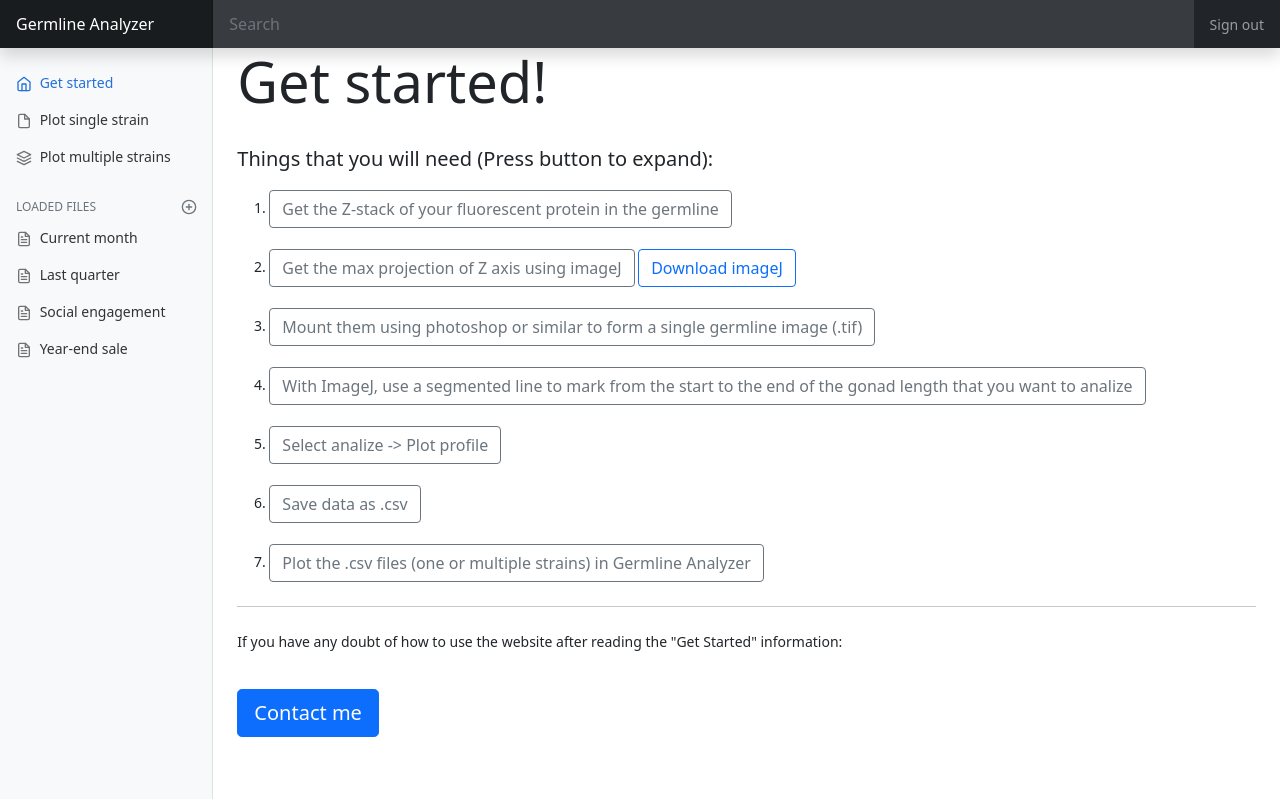
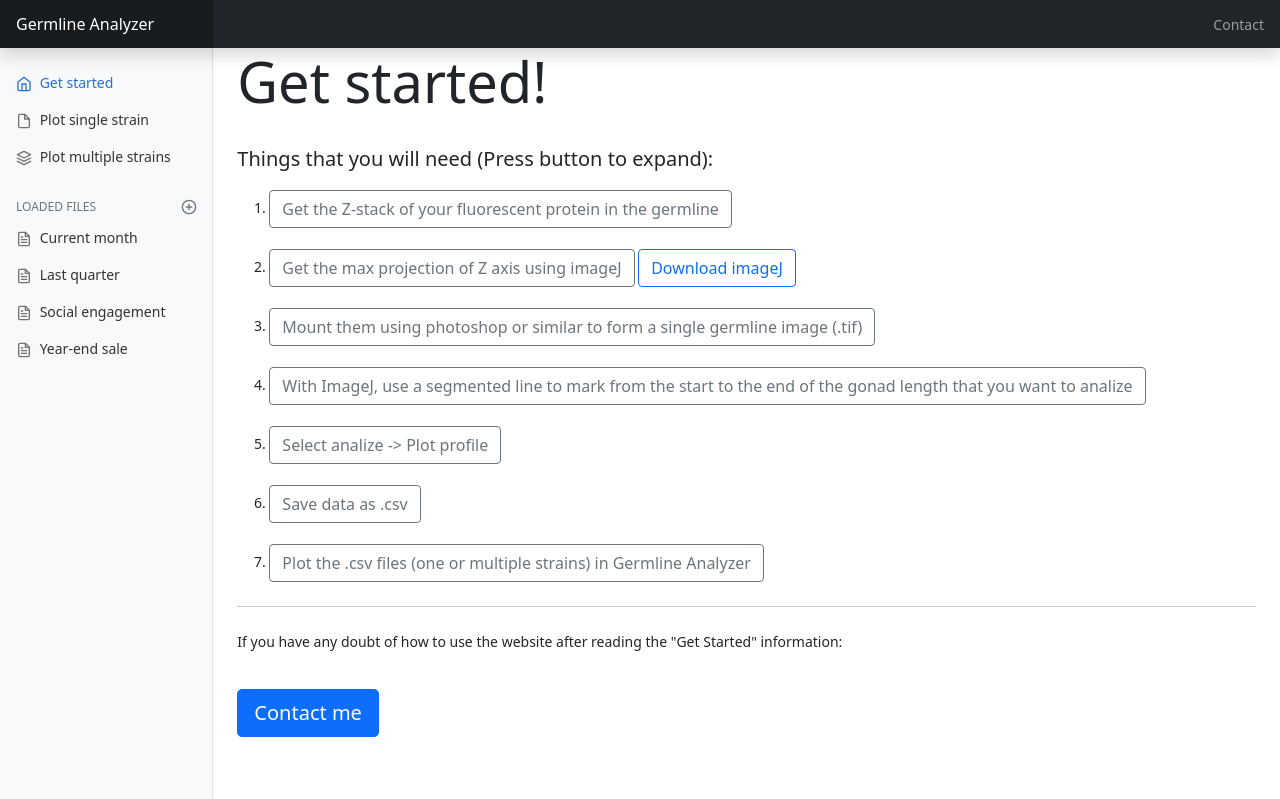
Before and after one commit to dpuertamartos/Germline-Analyzer, a Flask app: page / in a window 1280 px wide. Shown: the top 799 px of the page. Run offline with Flask 2, Linux system fonts and the light colour scheme; some libraries are stand-ins or nearby versions.

Commit message:
Updated navbar

```diff
--- a/templates/index.html
+++ b/templates/index.html
@@ -44,10 +44,10 @@
   <button class="navbar-toggler position-absolute d-md-none collapsed" type="button" data-bs-toggle="collapse" data-bs-target="#sidebarMenu" aria-controls="sidebarMenu" aria-expanded="false" aria-label="Toggle navigation">
     <span class="navbar-toggler-icon"></span>
   </button>
-  <input class="form-control form-control-dark w-100" type="text" placeholder="Search" aria-label="Search">
-  <div class="navbar-nav">
-    <div class="nav-item text-nowrap">
-      <a class="nav-link px-3" href="#">Sign out</a>
+    <div class="navbar-nav d-none d-md-block">
+        <div class="nav-item text-nowrap">
+            <a class="nav-link px-3" href="#">Contact</a>
+        </div>
     </div>
   </div>
 </header>
```
